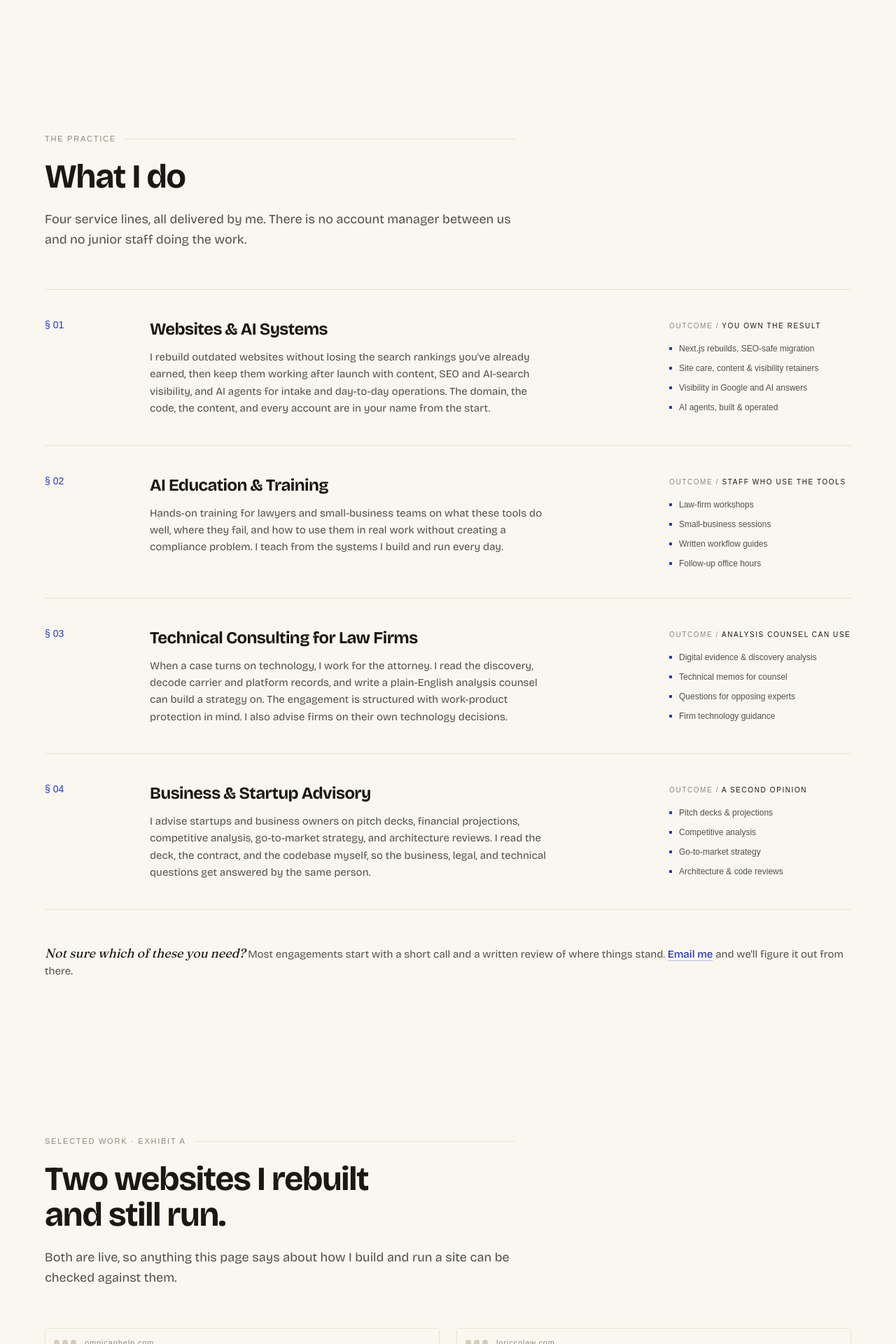
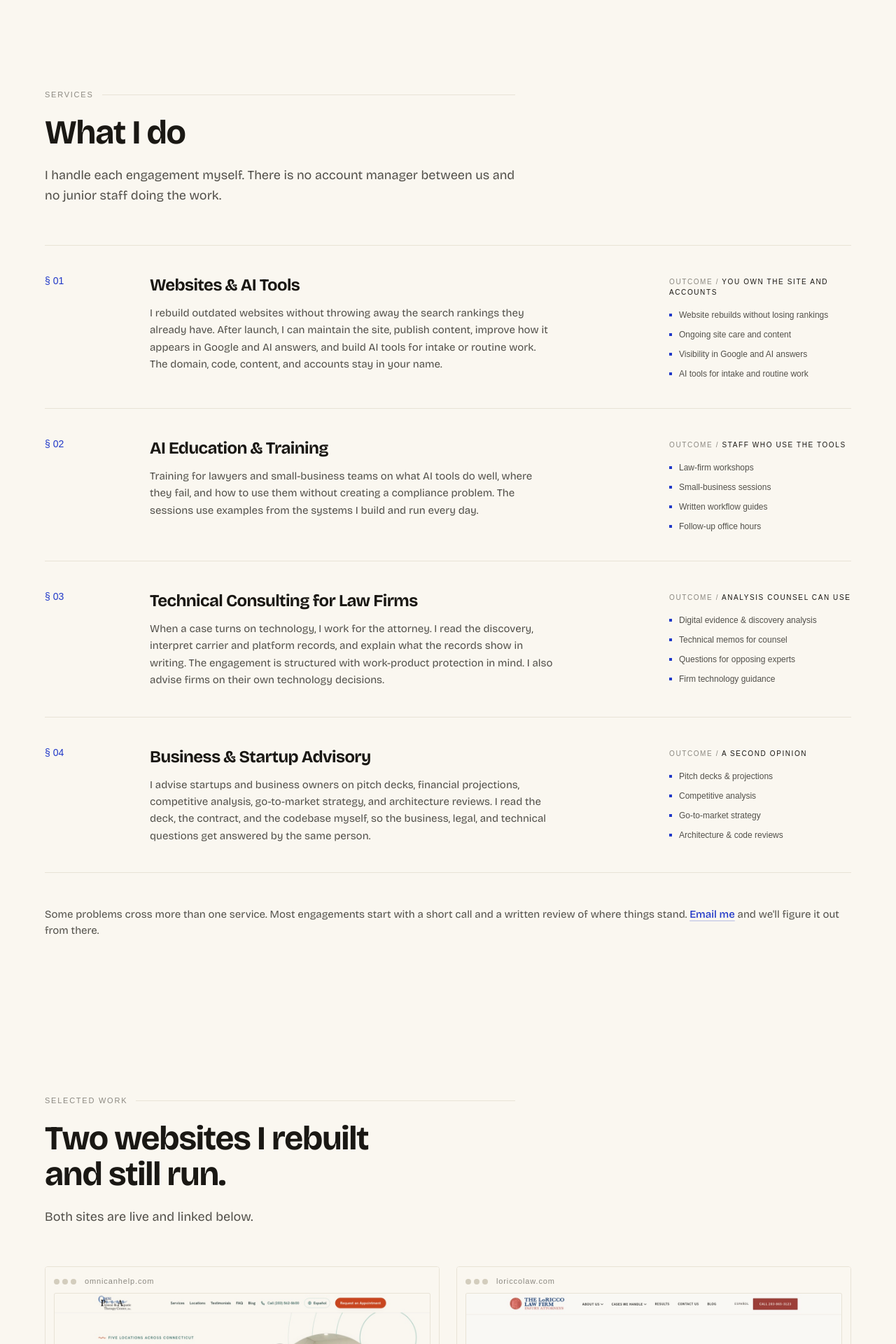
Before and after one commit to RichardLoRicco/loricco-landing, a Next.js app: page / in a window 1280 px wide. Shown: the part 800-2720 px from the top of the page at 70% size. Built offline with nearby package versions, Linux system fonts and the light colour scheme; a web font is replaced by a local one.

Commit message:
refactor: make site copy more direct

```diff
--- a/app/components/About.tsx
+++ b/app/components/About.tsx
@@ -7,7 +7,7 @@ const principles = [
     id: "01",
     title: "Client matters stay private",
     description:
-      "Consulting work for counsel is structured with privilege and work-product protection in mind, and I don't turn client matters into marketing material. That's why you won't find case studies on this page.",
+      "Consulting work for counsel is structured with privilege and work-product protection in mind. I don't turn those matters into marketing material or publish case studies about them.",
   },
   {
     id: "02",
@@ -41,7 +41,7 @@ export default function About() {
             viewport={{ once: true, margin: "-100px" }}
             transition={{ duration: 0.5 }}
           >
-            <p className="kicker rule-label text-text-muted">About · The Principal</p>
+            <p className="kicker rule-label text-text-muted">About</p>
             <h2 className="font-display mt-5 text-4xl font-bold leading-[1.08] tracking-tight sm:text-5xl">
               About the
               <br />
@@ -49,12 +49,11 @@ export default function About() {
             </h2>
             <p className="mt-6 max-w-lg text-lg leading-relaxed text-body-muted">
               I practiced law, consulted for startups, and then moved into
-              building production software. The four service lines on this
-              page are the four kinds of problems I kept getting asked to
-              solve: a firm website that stopped
-              bringing in work, AI tools a team bought and never used, a case
-              that turned on carrier records, and a business plan that needed
-              a straight read.
+              building production software. The services on this page grew
+              out of problems people kept bringing me. Their firm website had
+              stopped bringing in work. Their team bought AI tools but never
+              used them. Their case turned on carrier records. Their business
+              plan needed a straight read.
             </p>
 
             {/* Founder (portrait lives in the hero) */}
@@ -73,10 +72,9 @@ export default function About() {
               </p>
               <p className="mt-2.5 max-w-md text-sm leading-relaxed text-body-muted">
                 I&apos;m a Connecticut-admitted attorney and software
-                engineer. I&apos;ve practiced law, consulted for startups,
-                and built production web and AI systems, and I&apos;ve
-                shipped full-stack products, open-source tools, and the
-                studio&apos;s own apps.
+                engineer with an LL.M., J.D., and MBA. My work has included
+                legal practice, startup consulting, production web and AI
+                systems, open-source tools, and the studio&apos;s apps.
               </p>
             </motion.div>
           </motion.div>
--- a/app/components/Hero.tsx
+++ b/app/components/Hero.tsx
@@ -41,9 +41,9 @@ export default function Hero() {
             transition={{ duration: 0.45, delay: 0.05 }}
             className="font-display text-[2.6rem] leading-[1.05] font-bold tracking-tight sm:text-6xl"
           >
-            Technical questions.
+            Websites, AI, and
             <br />
-            <span className="editorial font-medium">Counsel-grade</span> answers.
+            <span className="editorial font-medium">technical consulting.</span>
           </motion.h1>
 
           {/*
@@ -74,7 +74,7 @@ export default function Hero() {
               href="#services"
               className="group font-mono text-[13px] text-foreground transition-colors duration-200 hover:text-cobalt"
             >
-              See the practice{" "}
+              See what I do{" "}
               <span className="inline-block transition-transform duration-200 group-hover:translate-y-0.5">
                 ↓
               </span>
--- a/app/components/Navbar.tsx
+++ b/app/components/Navbar.tsx
@@ -5,7 +5,7 @@ import { useState, useEffect, useRef } from "react";
 import { motion, AnimatePresence } from "motion/react";
 
 const navLinks = [
-  { label: "The Practice", href: "#services" },
+  { label: "Services", href: "#services" },
   { label: "Work", href: "#work" },
   { label: "How I Work", href: "#process" },
   { label: "The Studio", href: "#studio" },
--- a/app/components/Process.tsx
+++ b/app/components/Process.tsx
@@ -25,7 +25,7 @@ const steps = [
     id: "04",
     verb: "Improve",
     detail:
-      "Retainers, monitoring, and follow-up, so the work keeps paying for itself after launch.",
+      "For ongoing work, I monitor the system, handle updates, and revisit it when the underlying needs change.",
   },
 ];
 
@@ -45,7 +45,7 @@ export default function Process() {
           className="mb-16 flex flex-wrap items-end justify-between gap-6"
         >
           <div>
-            <p className="kicker text-data-ink">Operating sequence</p>
+            <p className="kicker text-data-ink">How I work</p>
             <h2 className="font-display mt-4 text-3xl font-bold tracking-tight text-data-hi sm:text-4xl">
               Diagnose <span className="text-cobalt-bright">→</span> Clarify{" "}
               <span className="text-cobalt-bright">→</span> Build{" "}
--- a/app/components/Services.tsx
+++ b/app/components/Services.tsx
@@ -5,15 +5,15 @@ import { motion } from "motion/react";
 const services = [
   {
     section: "§ 01",
-    title: "Websites & AI Systems",
-    outcome: "You own the result",
+    title: "Websites & AI Tools",
+    outcome: "You own the site and accounts",
     description:
-      "I rebuild outdated websites without losing the search rankings you've already earned, then keep them working after launch with content, SEO and AI-search visibility, and AI agents for intake and day-to-day operations. The domain, the code, the content, and every account are in your name from the start.",
+      "I rebuild outdated websites without throwing away the search rankings they already have. After launch, I can maintain the site, publish content, improve how it appears in Google and AI answers, and build AI tools for intake or routine work. The domain, code, content, and accounts stay in your name.",
     offerings: [
-      "Next.js rebuilds, SEO-safe migration",
-      "Site care, content & visibility retainers",
+      "Website rebuilds without losing rankings",
+      "Ongoing site care and content",
       "Visibility in Google and AI answers",
-      "AI agents, built & operated",
+      "AI tools for intake and routine work",
     ],
   },
   {
@@ -21,7 +21,7 @@ const services = [
     title: "AI Education & Training",
     outcome: "Staff who use the tools",
     description:
-      "Hands-on training for lawyers and small-business teams on what these tools do well, where they fail, and how to use them in real work without creating a compliance problem. I teach from the systems I build and run every day.",
+      "Training for lawyers and small-business teams on what AI tools do well, where they fail, and how to use them without creating a compliance problem. The sessions use examples from the systems I build and run every day.",
     offerings: [
       "Law-firm workshops",
       "Small-business sessions",
@@ -34,7 +34,7 @@ const services = [
     title: "Technical Consulting for Law Firms",
     outcome: "Analysis counsel can use",
     description:
-      "When a case turns on technology, I work for the attorney. I read the discovery, decode carrier and platform records, and write a plain-English analysis counsel can build a strategy on. The engagement is structured with work-product protection in mind. I also advise firms on their own technology decisions.",
+      "When a case turns on technology, I work for the attorney. I read the discovery, interpret carrier and platform records, and explain what the records show in writing. The engagement is structured with work-product protection in mind. I also advise firms on their own technology decisions.",
     offerings: [
       "Digital evidence & discovery analysis",
       "Technical memos for counsel",
@@ -62,7 +62,7 @@ export default function Services() {
     <section
       id="services"
       className="relative scroll-mt-24 px-6 py-28"
-      aria-label="The practice"
+      aria-label="Services"
     >
       <div className="mx-auto max-w-6xl">
         {/* Section header */}
@@ -73,13 +73,13 @@ export default function Services() {
           transition={{ duration: 0.5 }}
           className="mb-4 max-w-2xl"
         >
-          <p className="kicker rule-label text-text-muted">The Practice</p>
+          <p className="kicker rule-label text-text-muted">Services</p>
           <h2 className="font-display mt-5 text-4xl font-bold leading-[1.08] tracking-tight sm:text-5xl">
             What I do
           </h2>
           <p className="mt-5 text-lg leading-relaxed text-body-muted">
-            Four service lines, all delivered by me. There is no account
-            manager between us and no junior staff doing the work.
+            I handle each engagement myself. There is no account manager
+            between us and no junior staff doing the work.
           </p>
         </motion.div>
 
@@ -143,11 +143,8 @@ export default function Services() {
           transition={{ duration: 0.5, delay: 0.2 }}
           className="mt-12 text-[15px] text-body-muted"
         >
-          <span className="editorial text-lg text-foreground">
-            Not sure which of these you need?
-          </span>{" "}
-          Most engagements start with a short call and a written review of
-          where things stand.{" "}
+          Some problems cross more than one service. Most engagements start
+          with a short call and a written review of where things stand.{" "}
           <a
             href="mailto:admin@loriccoandco.com"
             className="font-medium text-cobalt underline decoration-cobalt/30 underline-offset-4 transition-colors hover:decoration-cobalt"
--- a/app/components/Studio.tsx
+++ b/app/components/Studio.tsx
@@ -35,7 +35,7 @@ const apps: App[] = [
     tagline: "Should you grill tonight?",
     category: "Weather & Utility",
     description:
-      "Real-time weather analysis with a clear YES/NO verdict, so you stop guessing and start grilling.",
+      "Checks current weather and gives a simple yes-or-no recommendation for grilling tonight.",
     image: "/apps/grilltonight/icon.png",
     imageAlt: "Grill Tonight app icon, a blazing grill",
     url: "https://grilltonight-landing.vercel.app/",
@@ -47,7 +47,7 @@ const apps: App[] = [
     tagline: "Quit nicotine, one breath at a time.",
     category: "Health & Wellness",
     description:
-      "A calm companion through cravings, with guided breathing, smart tracking, and gentle motivation.",
+      "Tracks cravings and nicotine-free streaks, with breathing exercises for difficult moments.",
     image: "/apps/milo/mascot.png",
     imageAlt: "Milo the otter mascot waving",
     url: "https://quitwithmilo.com/",
@@ -82,7 +82,7 @@ const apps: App[] = [
     tagline: "Support for the messy middle.",
     category: "Breakup Recovery",
     description:
-      "Mood-aware recovery support with SOS tools and a guided path through the first hard weeks.",
+      "Tracks mood after a breakup and provides SOS exercises for difficult moments during the first weeks.",
     image: "/apps/haven/mascot.png",
     imageAlt: "Haven companion mascot",
     color: "#B48895",
@@ -217,17 +217,16 @@ export default function Studio() {
           transition={{ duration: 0.5 }}
           className="mb-14 max-w-2xl"
         >
-          <p className="kicker rule-label text-text-muted">The Studio · Exhibit B</p>
+          <p className="kicker rule-label text-text-muted">The Studio</p>
           <h2 className="font-display mt-5 text-4xl font-bold leading-[1.08] tracking-tight sm:text-5xl">
             I also build and ship
             <br />
             my own apps.
           </h2>
           <p className="mt-5 text-lg leading-relaxed text-body-muted">
-            Four are live on the App Store and six are in development, all
-            built by me. For the live ones I handle App Store review,
-            subscriptions, analytics, and support myself, which is where most
-            of the product advice I give clients comes from.
+            Four are live on the App Store and six are in development. I build
+            them and handle App Store review, subscriptions, analytics, and
+            support. That work informs the product advice I give clients.
           </p>
         </motion.div>
 
--- a/app/components/Work.tsx
+++ b/app/components/Work.tsx
@@ -67,15 +67,14 @@ export default function Work() {
           transition={{ duration: 0.5 }}
           className="mb-14 max-w-2xl"
         >
-          <p className="kicker rule-label text-text-muted">Selected work · Exhibit A</p>
+          <p className="kicker rule-label text-text-muted">Selected work</p>
           <h2 className="font-display mt-5 text-4xl font-bold leading-[1.08] tracking-tight sm:text-5xl">
             Two websites I rebuilt
             <br />
             and still run.
           </h2>
           <p className="mt-5 text-lg leading-relaxed text-body-muted">
-            Both are live, so anything this page says about how I build and
-            run a site can be checked against them.
+            Both sites are live and linked below.
           </p>
         </motion.div>
 
--- a/app/layout.tsx
+++ b/app/layout.tsx
@@ -27,7 +27,7 @@ export const metadata: Metadata = {
   metadataBase: new URL("https://loriccoandco.com"),
   title: "LoRicco & Co | Websites, AI & Technical Consulting",
   description:
-    "LoRicco & Co builds and operates websites and AI systems, teaches practical AI to lawyers and small businesses, provides technical consulting for law firms, and advises startups. One principal: attorney, MBA, and software engineer. Based in Connecticut.",
+    "LoRicco & Co rebuilds and operates websites, develops AI tools, trains lawyers and small businesses, analyzes digital evidence for counsel, and advises startups. Led by a Connecticut attorney, MBA, and software engineer.",
   openGraph: {
     title: "LoRicco & Co | Websites, AI & Technical Consulting",
     description:
@@ -40,7 +40,7 @@ export const metadata: Metadata = {
         url: "/og.png",
         width: 1200,
         height: 630,
-        alt: "LoRicco & Co: Technical questions. Counsel-grade answers. Portrait of principal Richard T. LoRicco.",
+        alt: "LoRicco & Co website with a portrait of principal Richard T. LoRicco.",
       },
     ],
   },
```
Also changed, not shown: app/components/Contact.tsx (+5 -5 lines), app/components/StructuredData.tsx (+6 -6 lines), public/og.png.
